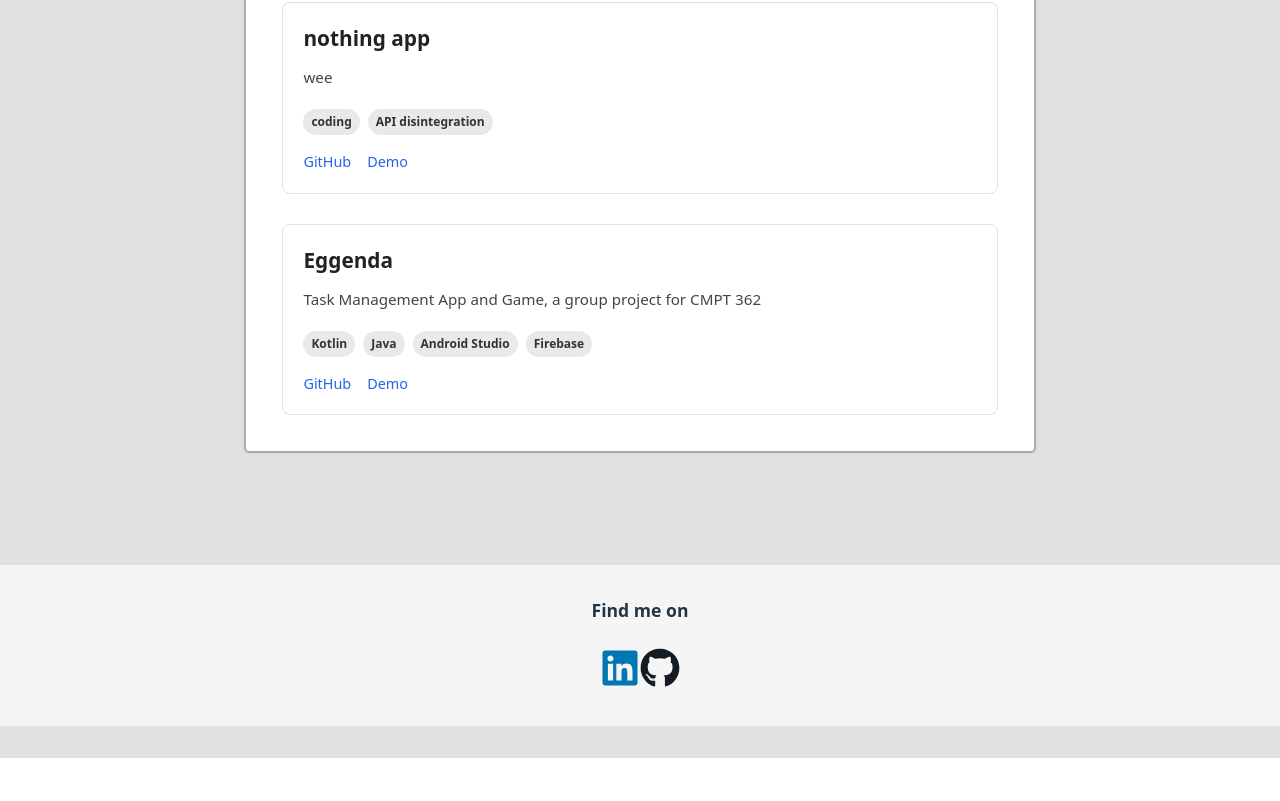
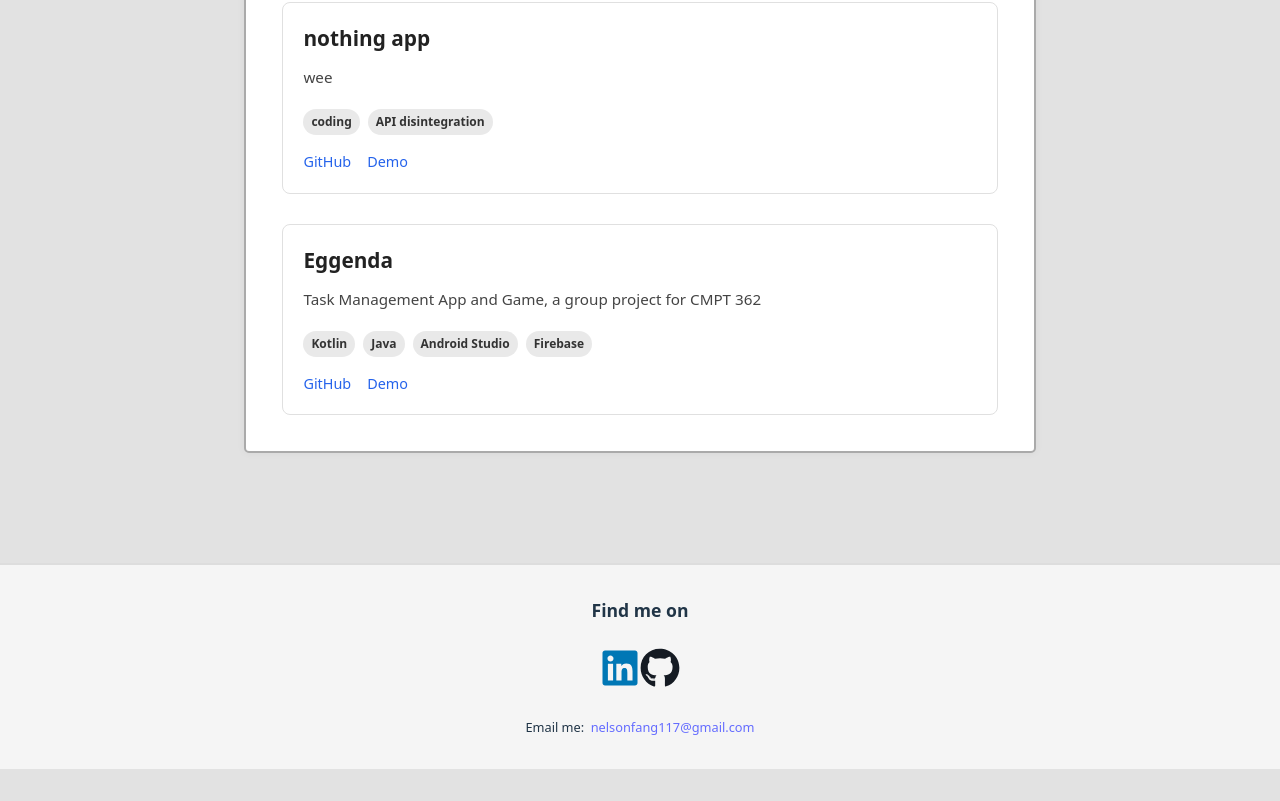
Before and after one commit to nelsonfang117/PersonalWebsite, a React (Vite) app: page /projects in a window 1280 px wide. Shown: the part 748-1549 px from the top of the page. Before the commit the page ends 1506 px from the top, so only its background shows below. Built offline with nearby package versions, Linux system fonts and the light colour scheme; a web font is replaced by a local one.

Commit message:
added email link

```diff
--- /dev/null
+++ b/src/components/ui/ButtonMailto.jsx
@@ -0,0 +1,21 @@
+import React from "react";
+import { Link } from "react-router-dom";
+
+// Credit to CodingYourLife
+// Link: https://stackoverflow.com/questions/63782544/react-open-mailto-e-mail-client-onclick-with-body-from-textarea
+
+const ButtonMailto = ({ mailto, label }) => {
+    return (
+        <Link
+            to='#'
+            onClick={(e) => {
+                window.location.href = mailto;
+                e.preventDefault();
+            }}
+        >
+            {label}
+        </Link>
+    );
+};
+
+export default ButtonMailto;
--- a/src/components/ui/Footer.css
+++ b/src/components/ui/Footer.css
@@ -25,3 +25,17 @@
   margin: 0;
   font-size: 1.1rem;
 }
+
+.email-blurb {
+  display: flex;
+  align-items: center;
+  gap: 0.5em; /* spacing between label and email */
+  font-size: 0.8rem;       /* match sizes */
+}
+
+
+.email-blurb h5,
+.email-blurb p {
+    margin: 0;
+    line-height: 1.5;      /* or 1 */
+}
--- a/src/components/ui/Footer.jsx
+++ b/src/components/ui/Footer.jsx
@@ -1,6 +1,8 @@
 import './Footer.css'
 import { FaLinkedin, FaGithub, FaCode } from 'react-icons/fa'; // using react-icons for simplicity
 import leetcodeLogo from '../../assets/leetcode.png'
+import ButtonMailto from './ButtonMailto';
+
 export default function Footer() {
     return (
         <div className="footer-container">
@@ -14,7 +16,12 @@ export default function Footer() {
                         <FaGithub className="icon" />
                     </a>
                 </div>
+                <div className="email-blurb">
+                    <p>Email me: </p>
+                    <ButtonMailto label="nelsonfang117@gmail.com" mailto="mailto:nelsonfang117@gmail.com" />
+                </div>
             </div>
+
         </div>
     );
 }
```
